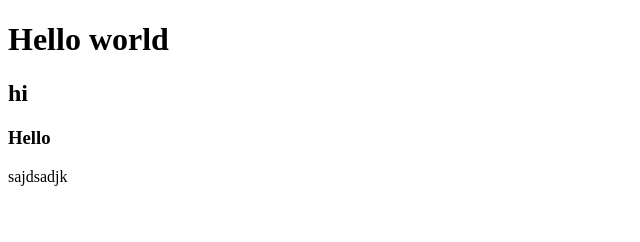
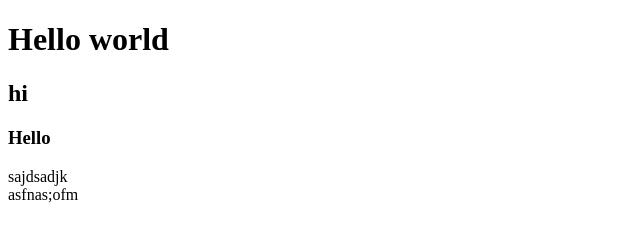
Before and after one commit to sirgal1n/project_udemy, a plain HTML site: page index.html in a window 1280 px wide. Shown: the full height of the page, 0-640 px from the left. Drawn offline with Linux system fonts and the light colour scheme.

Commit message:
add other div

```diff
--- a/index.html
+++ b/index.html
@@ -13,5 +13,8 @@
     <div class="udemy">
         sajdsadjk
     </div>
+    <div>
+        asfnas;ofm
+    </div>
 </body>
 </html>
```
